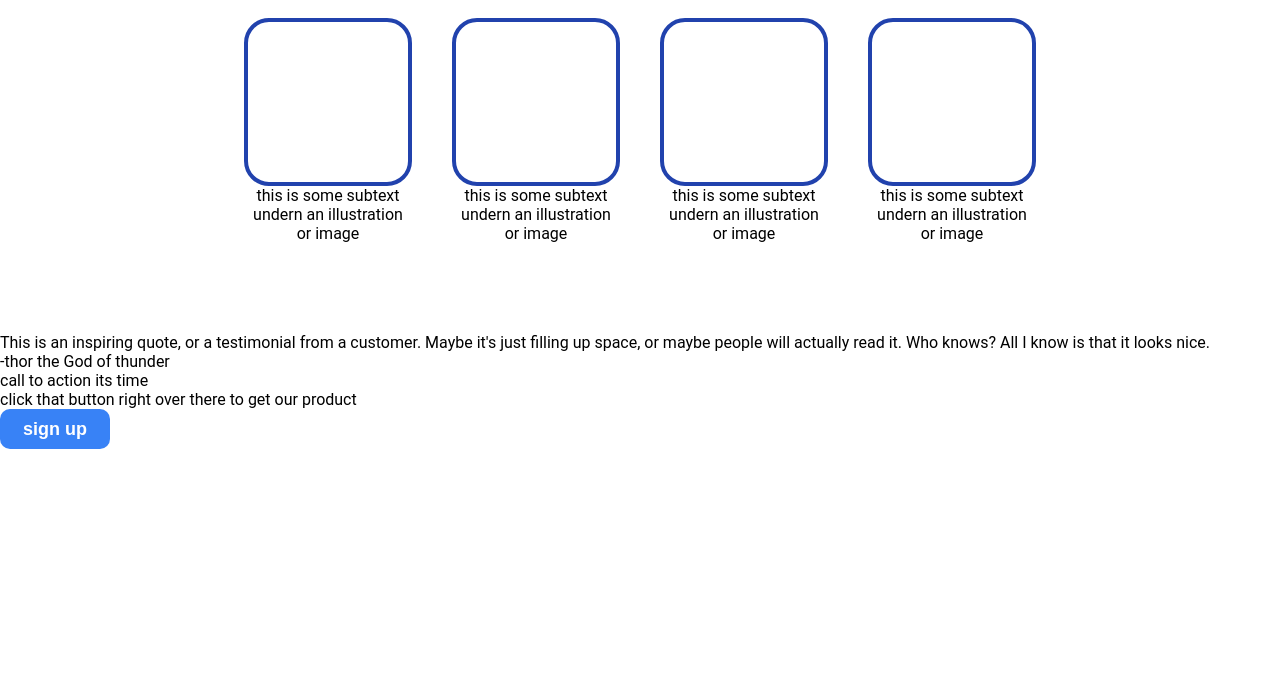
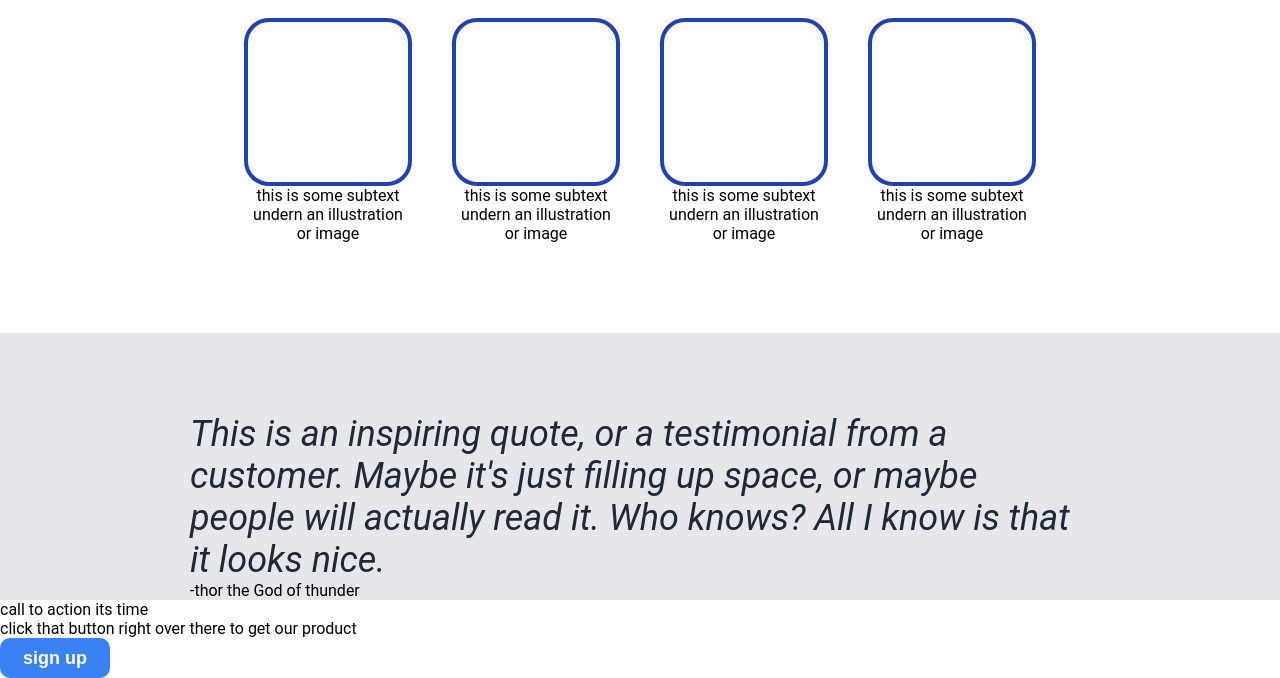
Before and after one commit to Gabx-israel/Landing_Page, a plain HTML site: page index.html in a window 1280 px wide. Shown: the part 559-1237 px from the top of the page. Before the commit the page ends 1008 px from the top, so only its background shows below. Drawn offline with Linux system fonts and the light colour scheme.

Commit message:
so we have setup up the first text and background

```diff
--- a/index.html
+++ b/index.html
@@ -68,15 +68,22 @@
             <div class="text">undern an illustration</div>
             <div class="text">or image</div>
         </div>
-
     </div>
 
-    <div>
-        This is an inspiring quote, or a testimonial from a customer.
-        Maybe it's just filling up space, or maybe people will actually
-        read it. Who knows? All I know is that it looks nice.
+    <div class="third-container">
+        <div class="third-container-text">
+            <div class="text1">
+                This is an inspiring quote, or a testimonial from a customer.
+                Maybe it's just filling up space, or maybe people will actually
+                read it. Who knows? All I know is that it looks nice.
+            </div>
+            <div>-thor the God of thunder</div>
+        </div>
     </div>
-    <div>-thor the God of thunder</div>
+
+
+
+
     <div>call to action its time</div>
     <div>click that button right over there to get our product</div>
     <button>sign up</button>
--- a/style.css
+++ b/style.css
@@ -135,3 +135,25 @@ img {
     justify-content: center;
     align-self: center;
 }
+
+                                    /* now we work on the third container */
+.third-container {
+    padding-top: 80px; ;
+    display: flex;
+    justify-content: center;
+    align-items: center;
+    background-color: #E5E7EB;
+}
+
+.third-container-text {
+    display: flex;
+    flex-direction: column;
+}
+
+.text1 {
+    display: flex;
+    font-size: 36px;
+    font-style: italic;
+    color: #1F2937;
+    width: 900px;
+}
```
